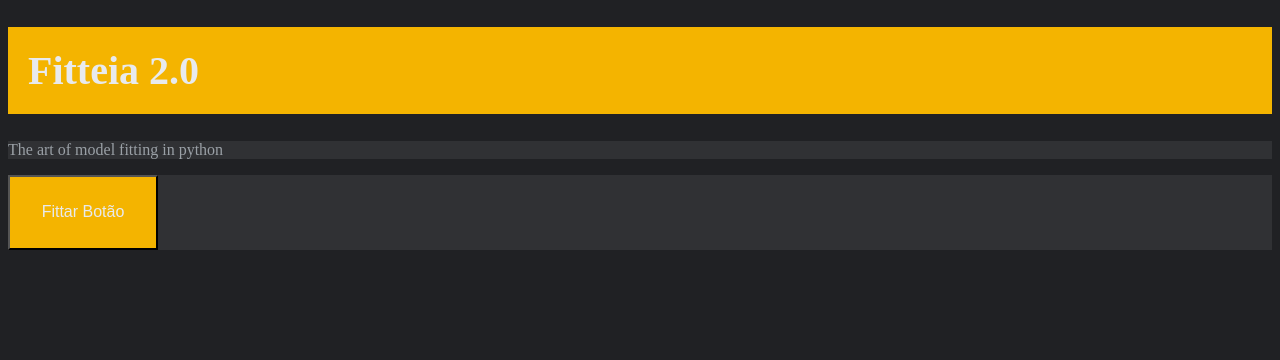
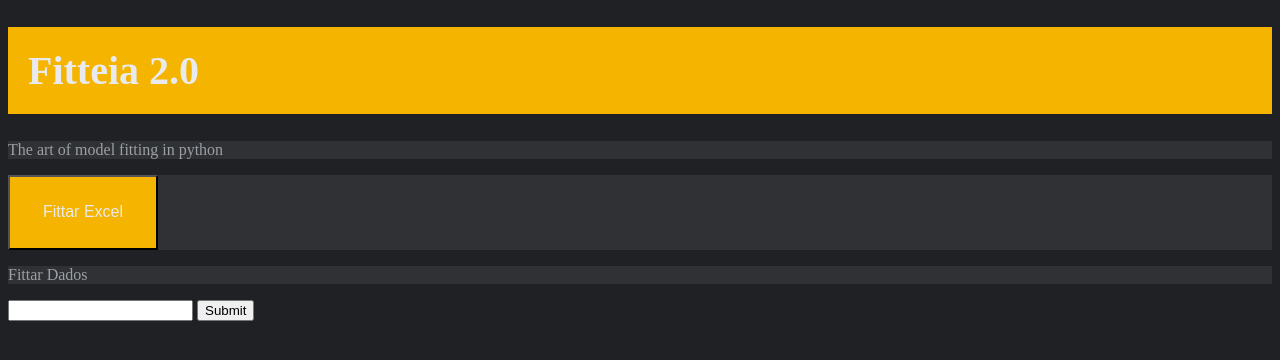
Before and after one commit to MiguelLameiras/Fitter, a Flask app: page / in a window 1280 px wide. Shown: the top 360 px of the page. Run offline with Flask 2, Linux system fonts and the light colour scheme.

Commit message:
versão utilizavel

```diff
--- a/website/main.py
+++ b/website/main.py
@@ -1,4 +1,4 @@
-from flask import Flask, redirect, url_for, render_template
+from flask import Flask, redirect, url_for, render_template,request
 import matplotlib.pyplot as plt
 import io
 import base64
@@ -32,12 +32,42 @@ def read(file_path):
 def home():
     return render_template("index.html")
 
+@app.route("/", methods = ['POST'])
+def dados_input():
+    dados = request.form['data']
+
+    dados = str(dados)
+    dados = dados.replace(";"," ").split()
+    dados_string = dados
+    dados = [float(i) for i in dados]
+    print(dados_string)
+    x,y = [],[]
+
+    num_cols = 4
+    length = int((len(dados))/num_cols-num_cols)
+    for i in range(0,length):
+        for j in range(0,4):
+            if (j == 0):
+                x.append(dados[j+num_cols*i])
+            if (j == 1):
+                y.append(dados[j+num_cols*i])
+
+    plt.plot(x,y)
+    img = io.BytesIO()
+    plt.savefig(img, format='png')
+    img.seek(0)
+    plt.clf()
+
+    plot_url = base64.b64encode(img.getvalue()).decode()
+
+    return render_template("plot_custom.html", content = dados_string, graph = plot_url,size = length, num_cols = 4)
+
 @app.route('/plot')
 def build_plot():
     img = io.BytesIO()
 
     leitura = read("data.csv")
-
+    print(leitura)
     x,y = [],[]
 
     for i in leitura:
@@ -51,10 +81,11 @@ def build_plot():
     plt.plot(x,y)
     plt.savefig(img, format='png')
     img.seek(0)
+    plt.clf()
 
     plot_url = base64.b64encode(img.getvalue()).decode()
 
-    return render_template("plot.html", content = leitura, graph = plot_url)
+    return render_template("plot_excel.html", content = leitura, graph = plot_url)
 
 if __name__ == "__main__":
     app.run(port=8100)
--- a/website/templates/index.html
+++ b/website/templates/index.html
@@ -12,9 +12,14 @@
     <p>The art of model fitting in python</p>
     <p>
         <a href=plot >
-            <button style="height:75px;width:150px">Fittar Botão</button>
+            <button style="height:75px;width:150px">Fittar Excel</button>
         </a>
     </p>
+    <form method="POST">
+        <p>Fittar Dados</p>
+        <input name="data">
+        <input type="submit">
+    </form>
 </body>
 
 </html>
```
Also changed, not shown: website/templates/plot_custom.html (added, +23 -0 lines), website/templates/plot_excel.html (added, +23 -0 lines).
